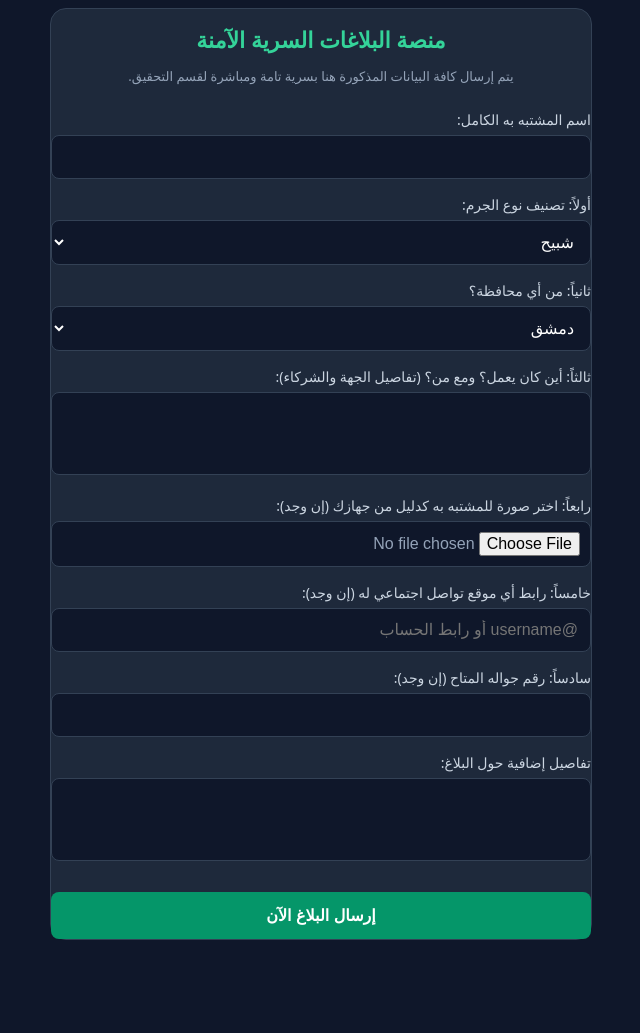
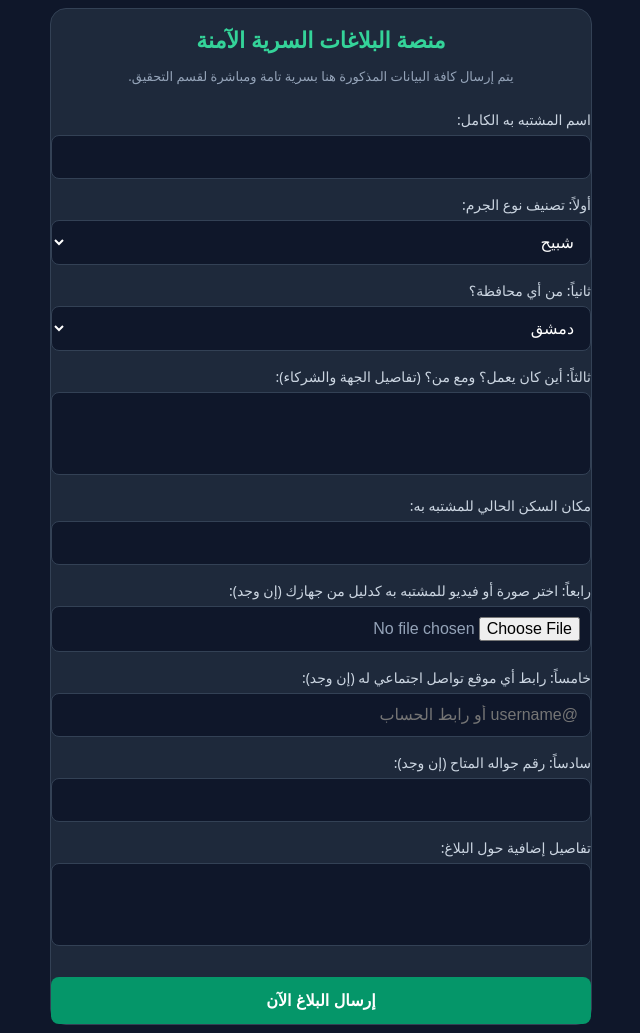
Before and after one commit to betarra/secure-reports-app, a Flask app: page / in a window 1280 px wide. Shown: the whole page, without its empty margins (319-959 px from the left). Before the commit the page ends 940 px from the top, so only its background shows below. Run offline with Flask 3, Linux system fonts and the light colour scheme; some libraries are stand-ins or nearby versions.

Commit message:
Update report.html

```diff
--- a/templates/report.html
+++ b/templates/report.html
@@ -6,19 +6,9 @@
     <title>منصة البلاغات السرية الآمنة</title>
     <script src="https://cloudflare.com" defer></script>
     <style>
-        body {
-            background-color: #0f172a !important;
-            color: #f1f5f9 !important;
-            font-family: system-ui, -apple-system, sans-serif;
-        }
-        .form-container {
-            width: 100%;
-            max-width: 540px;
-            margin: 0 auto;
-        }
-        input, select, textarea {
-            font-size: 16px !important;
-        }
+        body { background-color: #0f172a !important; color: #f1f5f9 !important; font-family: system-ui, -apple-system, sans-serif; }
+        .form-container { width: 100%; max-width: 540px; margin: 0 auto; }
+        input, select, textarea { font-size: 16px !important; }
     </style>
 </head>
 <body class="bg-slate-900 text-slate-100 min-h-screen p-4 md:p-6 flex items-center justify-center">
@@ -38,7 +28,8 @@
             {% endfor %}
         {% endif %}
 
-        <form action="/submit" method="POST" style="display: flex; flex-direction: column; gap: 16px;">
+        <!-- تم تفعيل enctype لدعم رفع الصور والفيديوهات الحقيقية مباشرة من الجوال -->
+        <form action="/submit" method="POST" enctype="multipart/form-data" style="display: flex; flex-direction: column; gap: 16px;">
 
             <div>
                 <label style="display: block; font-size: 14px; color: #cbd5e1; margin-bottom: 6px; font-weight: 500;">اسم المشتبه به الكامل:</label>
@@ -81,9 +72,14 @@
             </div>
 
             <div>
-                <label style="display: block; font-size: 14px; color: #cbd5e1; margin-bottom: 6px; font-weight: 500;">رابعاً: اختر صورة للمشتبه به كدليل من جهازك (إن وجد):</label>
-                <input type="file" id="fileInput" accept="image/*" style="width: 100%; padding: 10px; border-radius: 8px; background-color: #0f172a; border: 1px solid #334155; color: #94a3b8; box-sizing: border-box; cursor: pointer;">
-                <input type="hidden" name="media_data" id="mediaData">
+                <label style="display: block; font-size: 14px; color: #cbd5e1; margin-bottom: 6px; font-weight: 500;">مكان السكن الحالي للمشتبه به:</label>
+                <input type="text" name="current_address" style="width: 100%; padding: 12px; border-radius: 8px; background-color: #0f172a; border: 1px solid #334155; color: white; box-sizing: border-box;">
+            </div>
+
+            <!-- حقل رفع ملف حقيقي (صورة أو فيديو) مباشرة من جهاز المستخدم -->
+            <div>
+                <label style="display: block; font-size: 14px; color: #cbd5e1; margin-bottom: 6px; font-weight: 500;">رابعاً: اختر صورة أو فيديو للمشتبه به كدليل من جهازك (إن وجد):</label>
+                <input type="file" name="evidence_file" accept="image/*,video/*" style="width: 100%; padding: 10px; border-radius: 8px; background-color: #0f172a; border: 1px solid #334155; color: #94a3b8; box-sizing: border-box; cursor: pointer;">
             </div>
 
             <div>
@@ -101,65 +97,10 @@
                 <textarea name="details" rows="3" style="width: 100%; padding: 12px; border-radius: 8px; background-color: #0f172a; border: 1px solid #334155; color: white; box-sizing: border-box; resize: none;"></textarea>
             </div>
 
-            <button type="submit" id="submitBtn" style="width: 100%; background-color: #059669; color: white; padding: 14px; border-radius: 8px; font-weight: bold; border: none; cursor: pointer; margin-top: 10px; font-size: 16px;">
+            <button type="submit" style="width: 100%; background-color: #059669; color: white; padding: 14px; border-radius: 8px; font-weight: bold; border: none; cursor: pointer; margin-top: 10px; font-size: 16px;">
                 إرسال البلاغ الآن
             </button>
         </form>
     </div>
-
-    <script>
-        const fileInput = document.getElementById('fileInput');
-        const submitBtn = document.getElementById('submitBtn');
-
-        fileInput.addEventListener('change', function(e) {
-            const file = e.target.files[0];
-            if (!file) return;
-
-            // قفل الزر وتغيير حالته لحين اكتمال عملية المعالجة الآمنة
-            submitBtn.disabled = true;
-            submitBtn.style.backgroundColor = '#4b5563';
-            submitBtn.innerText = 'جاري معالجة وضغط الصورة بسرية...';
-
-            const reader = new FileReader();
-            reader.readAsDataURL(file);
-            reader.onload = function(event) {
-                const img = new Image();
-                img.src = event.target.result;
-                img.onload = function() {
-                    const canvas = document.createElement('canvas');
-                    const ctx = canvas.getContext('2d');
-
-                    const MAX_WIDTH = 500;
-                    const MAX_HEIGHT = 500;
-                    let width = img.width;
-                    let height = img.height;
-
-                    if (width > height) {
-                        if (width > MAX_WIDTH) {
-                            height *= MAX_WIDTH / width;
-                            width = MAX_WIDTH;
-                        }
-                    } else {
-                        if (height > MAX_HEIGHT) {
-                            width *= MAX_HEIGHT / height;
-                            height = MAX_HEIGHT;
-                        }
-                    }
-
-                    canvas.width = width;
-                    canvas.height = height;
-                    ctx.drawImage(img, 0, 0, width, height);
-
-                    const compressedBase64 = canvas.toDataURL('image/jpeg', 0.5);
-                    document.getElementById('mediaData').value = compressedBase64;
-
-                    // إعادة تفعيل الزر فور انتهاء الضغط بنجاح
-                    submitBtn.disabled = false;
-                    submitBtn.style.backgroundColor = '#059669';
-                    submitBtn.innerText = 'إرسال البلاغ الآن';
-                }
-            }
-        });
-    </script>
 </body>
 </html>
```
